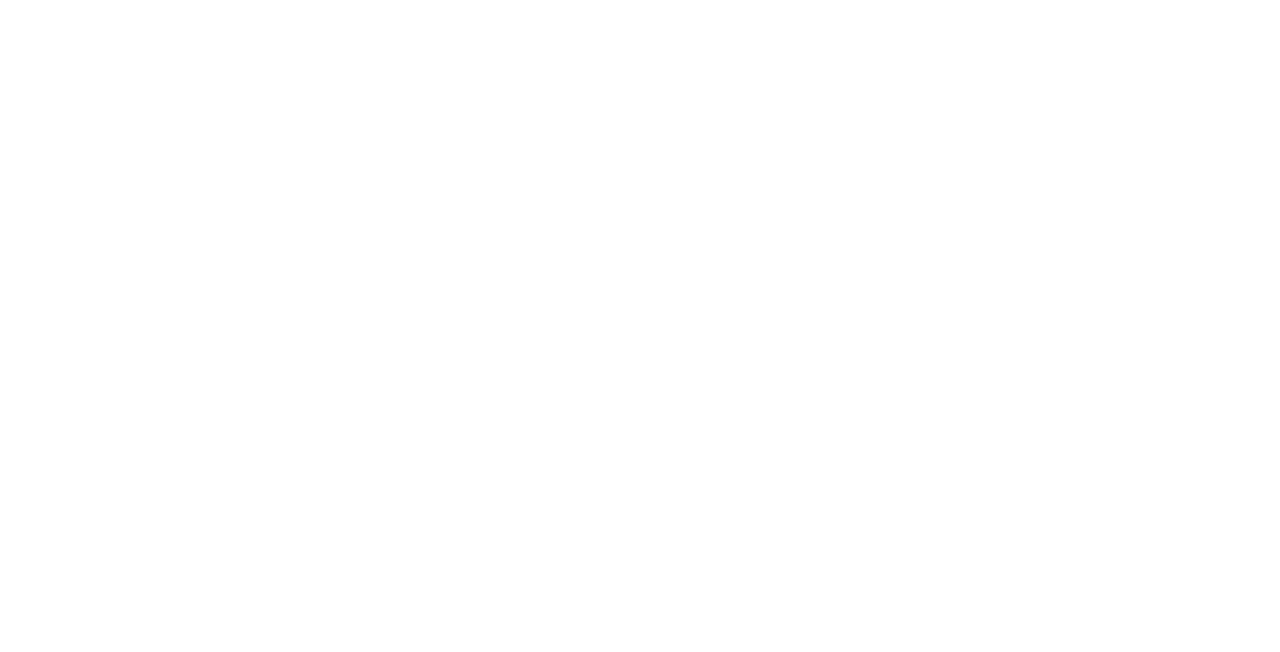
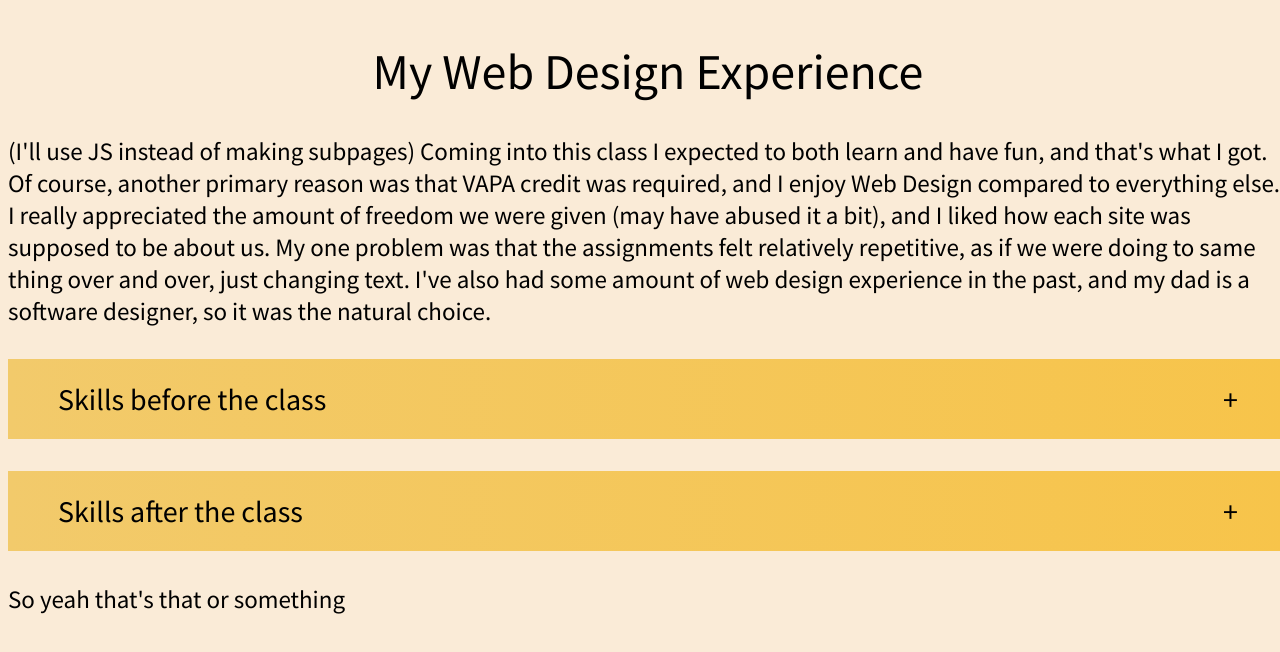
Before and after one commit to AidanHsiao/insummary, a plain HTML site: page index.html in a window 1280 px wide. Drawn offline with Linux system fonts and the light colour scheme.

Commit message:
content update

```diff
--- a/index.html
+++ b/index.html
@@ -4,7 +4,15 @@
 <meta charset="UTF-8">
 <title>In Summary</title>
 </head>
-
+<link href="style.css" rel="stylesheet" type="text/css">
 <body>
+<script src="script.js"></script>
+<div class="mainContent"><br>
+	<div class="title">My Web Design Experience</div>
+<br>	(I'll use JS instead of making subpages) Coming into this class I expected to both learn and have fun, and that's what I got. Of course, another primary reason was that VAPA credit was required, and I enjoy Web Design compared to everything else. I really appreciated the amount of freedom we were given (may have abused it a bit), and I liked how each site was supposed to be about us. My one problem was that the assignments felt relatively repetitive, as if we were doing to same thing over and over, just changing text. I've also had some amount of web design experience in the past, and my dad is a software designer, so it was the natural choice.
+	<br><br><button id="first" onclick="extendfirst()">Skills before the class<div id="firstsymbol">+</div></button><div class="content" id="firstcontent">I had some small amount of web design experience before this; I first (regrettably) used weebly back in 6th-7th grade, and took interst in HTML at that time. I tried to make a half-decent website after that, which was obviously doomed to fail from the start. I then took a digital prototyping class (Web Design and Graphic Design) at d.tech during the second semester of 9th grade, and that's where I really started to hone in on my HTML/CSS skills.</div><br>
+	<button id="second" onclick="extendsecond()">Skills after the class<div id="secondsymbol">+</div></button><div class="content" id="secondcontent">My skills in HTML/CSS have significantly improved, and I have developed skills in JavaScript, which allow me to make these really cool sliding thingies. I also now have experience leading (more like carrying) teams when it comes to this stuff. I think the biggest improvement I've made is learning to use GitHub and all of its features, as it is extremely helpful.</div><br>
+	So yeah that's that or something
+</div>
 </body>
 </html>
--- /dev/null
+++ b/script.js
@@ -0,0 +1,30 @@
+var firstextend = 0;
+var secondextend = 0;
+
+function extendfirst() {
+	if (firstextend == 0) {
+	document.getElementById("firstcontent").style.maxHeight = "130px";
+	document.getElementById("firstcontent").style.padding = "20px";
+	firstextend++;
+	document.getElementById("firstsymbol").innerHTML = "-";
+	} else {
+	document.getElementById("firstcontent").style.maxHeight = "0px";
+	document.getElementById("firstcontent").style.padding = "0px 20px";
+	firstextend = 0;
+	document.getElementById("firstsymbol").innerHTML = "+";
+	}
+}
+
+function extendsecond() {
+	if (firstextend == 0) {
+	document.getElementById("secondcontent").style.maxHeight = "130px";
+	document.getElementById("secondcontent").style.padding = "20px";
+	firstextend++;
+	document.getElementById("secondsymbol").innerHTML = "-";
+	} else {
+	document.getElementById("secondcontent").style.maxHeight = "0px";
+	document.getElementById("secondcontent").style.padding = "0px 20px";
+	firstextend = 0;
+	document.getElementById("secondsymbol").innerHTML = "+";
+	}
+}
--- /dev/null
+++ b/style.css
@@ -0,0 +1,40 @@
+@charset "UTF-8";
+/* CSS Document */
+@import url('https://fonts.googleapis.com/css2?family=Source+Sans+Pro&display=swap');
+body {
+	background-color:antiquewhite;
+	font-family: 'Source Sans Pro', sans-serif;
+
+}
+.content {
+	padding:0px 20px;
+	background-color:lightgray;
+	max-height:0;
+	overflow:hidden;
+	transition:0.4s all ease-in-out;
+}
+.mainContent {
+	width:1280px;
+	font-size:25px;
+	margin:0px auto;
+}
+.title {
+	text-align:center;
+	font-size:50px;
+	font-weight:500;
+}
+button {
+	width:100%;
+	height:80px;
+	background-image:linear-gradient(to right,#f2ca6b,#f7c44a);
+	border:0px;
+	text-align:left;
+	font-size:30px;
+	padding:0px 50px;
+	font-family: 'Source Sans Pro', sans-serif;
+}
+button div {
+	width:2%;
+	float:right;
+	text-align:right;
+}
```
